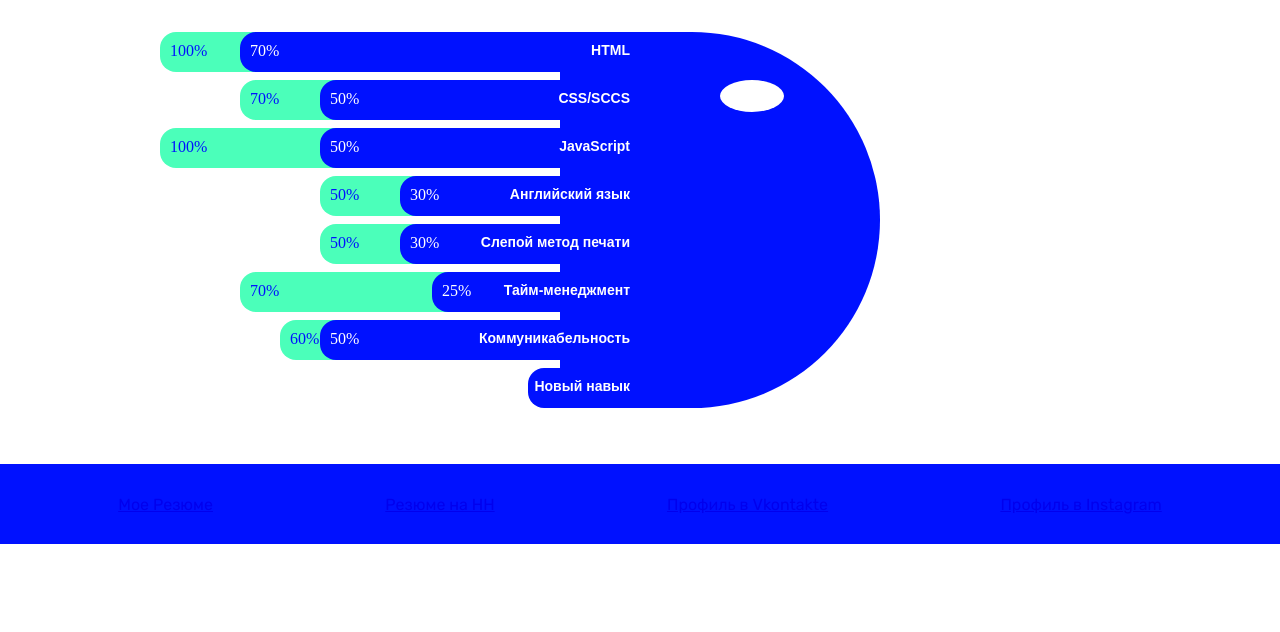
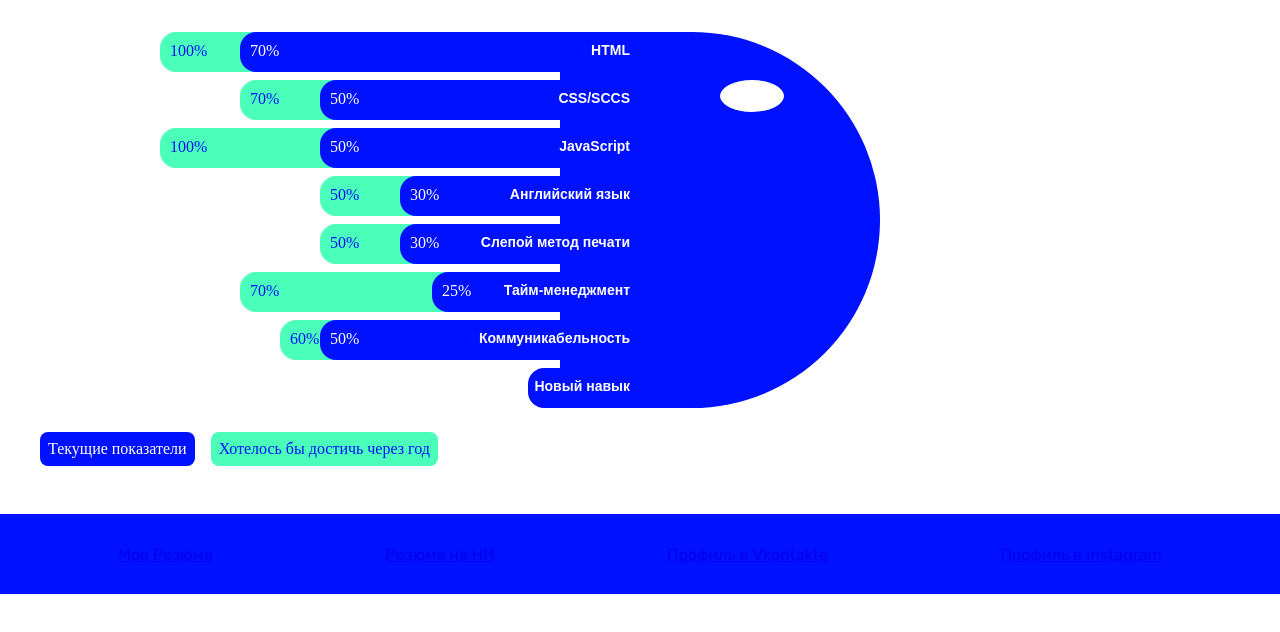
Before and after one commit to imerofeev/octopus, a plain HTML site: page index.html in a window 1280 px wide. Shown: the part 80-712 px from the top of the page. Drawn offline with Linux system fonts and the light colour scheme.

Commit message:
add some legend

```diff
--- a/css/style.css
+++ b/css/style.css
@@ -213,6 +213,31 @@ header span {
   width: 7em;
 }
 
+.legend ul {
+  display: -webkit-box;
+  display: -ms-flexbox;
+  display: flex;
+  list-style: none;
+  margin-top: 1em;
+}
+
+.legend ul li {
+  display: block;
+  padding: 0.5em;
+  border-radius: 0.5em;
+  margin-right: 1em;
+}
+
+.legend .present {
+  background-color: rgb(0, 17, 255);
+  color: #ffffff;
+}
+
+.legend .future {
+  background-color: rgb(75, 255, 186);
+  color: rgb(0, 17, 255);
+}
+
 footer {
   margin-top: 3em;
   background-color: rgb(0, 17, 255);
--- a/index.html
+++ b/index.html
@@ -73,6 +73,12 @@
 					</div>
 				</div>
 			</div>
+			<div class="legend">
+				<ul>
+					<li class="present">Текущие показатели</li>
+					<li class="future">Хотелось бы достичь через год</li>
+				</ul>
+			</div>
 		</main>
 		<footer>
 			<ul class="social">
```
